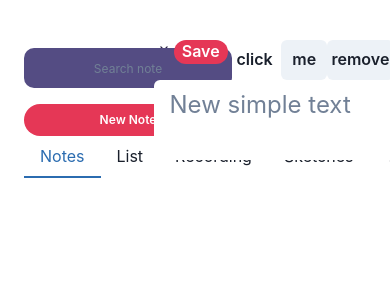
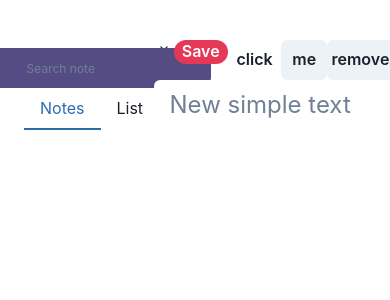
Before and after one commit to akareagwom/note-pal, a React (Vite) app: page /Layout/noteCanva in a window 390 px wide. Shown: the top 300 px of the page. Built offline with nearby package versions, Linux system fonts and the light colour scheme.

Commit message:
mobile tabactive

```diff
--- a/src/components/NavBar.tsx
+++ b/src/components/NavBar.tsx
@@ -34,9 +34,9 @@ const NavBar =()=>{
                 </Flex>
             </Flex>
 
-            <Box>
-                <Input placeholder="Search note" border={0} mt={4} color={'gray'} textAlign={'center'} fontSize={12} p={5} borderRadius={{lg:20,base:10}} h={8} w={'52'} bg={{lg:'#272140',base:'#544c83'}} />
-                <Button bg={'#e53756'} color={'white'} p={0} mt={4} borderRadius={20} fontSize={12} h={8} w={'52'}>New Note</Button>
+            <Box display={{base:'flex', lg:'block'}} flexDir={'column'} justifyContent={'center'} alignItems={'center'}>
+                <Input placeholder="Search note" border={0} mt={4} color={'gray'} textAlign={'center'} fontSize={12} p={5} borderRadius={{lg:20,base:10}} h={8} w={{lg:'52',base:'300px'}} bg={{lg:'#272140',base:'#544c83'}} />
+                <Button display={{base:'none',lg:'block'}} bg={'#e53756'} color={'white'} p={0} mt={4} borderRadius={20} fontSize={12} h={8} w={'52'}>New Note</Button>
             </Box>
 
             <Stack display={{base:'none',md:'block'}} lineHeight={2} mt={6} color={'white'}>
```
